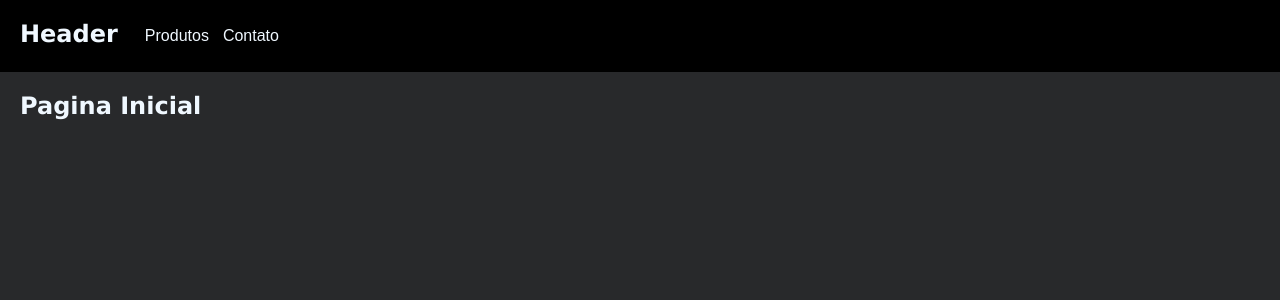
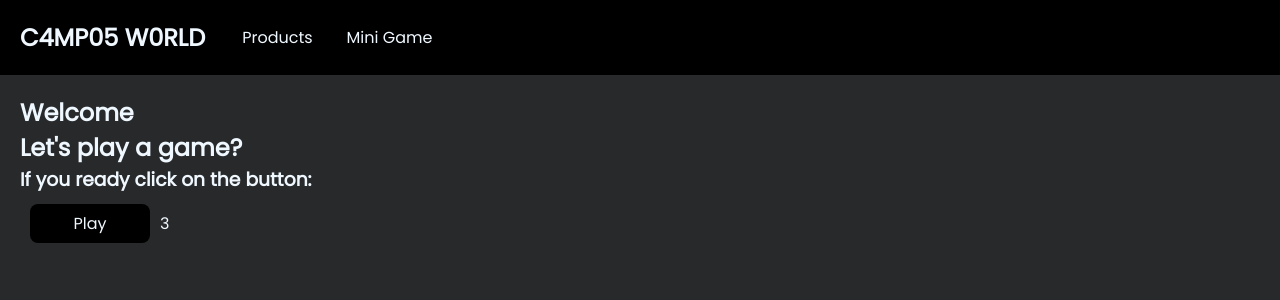
Before and after one commit to MAMBA48/CODINGONMYJOB, a React (Vite) app: page /game in a window 1280 px wide. Shown: the top 300 px of the page. Built offline with nearby package versions, Linux system fonts and the light colour scheme.

Commit message:
4 files modified, 4 added, 1 deleted

```diff
--- a/index.html
+++ b/index.html
@@ -2,6 +2,12 @@
 <html lang="en">
   <head>
     <meta charset="UTF-8" />
+    <link rel="preconnect" href="https://fonts.googleapis.com" />
+    <link rel="preconnect" href="https://fonts.gstatic.com" crossorigin />
+    <link
+      href="https://fonts.googleapis.com/css2?family=Poppins&display=swap"
+      rel="stylesheet"
+    />
     <link rel="stylesheet" href="./theme/style.css" />
     <meta name="viewport" content="width=device-width, initial-scale=1.0" />
     <title>Vite + React + TS</title>
--- a/src/App.tsx
+++ b/src/App.tsx
@@ -1,8 +1,19 @@
-//testando
+import { useEffect, useState } from 'react';
+import { Outlet } from 'react-router-dom';
+import Header from './components/header/header';
+
 const App = () => {
+  const [user, setUser] = useState(null);
+  const [count, setCount] = useState(0);
+  useEffect(() => {}, []);
+
   return (
     <main className="container">
-      <h2>Pagina Inicial</h2>
+      <Header />
+      <article className="content-app">
+        <h2>Welcome</h2>
+        <Outlet />
+      </article>
     </main>
   );
 };
--- a/src/components/header/header.tsx
+++ b/src/components/header/header.tsx
@@ -1,24 +1,15 @@
-import { useState } from 'react';
+import { Link } from 'react-router-dom';
+
 const Header = () => {
-  //testando
-  const [content, setContent] = useState<string>('home');
-  const myProducts = () => {
-    setContent('products');
-  };
-  const myContact = () => {
-    setContent('contact');
-  };
   return (
     <header>
-      <h2>Header</h2>
+      <h2>C4MP05 W0RLD</h2>
       <nav>
-        <button onClick={myProducts}>Produtos</button>
-        <button onClick={myContact}>Contato</button>
+        <Link to="/products">Products</Link>
+        <Link to="/game">Mini Game</Link>
       </nav>
-      {content === 'products' && <h2>AREA OF PRODUCTS</h2>}
-      {content === 'contact' && <h2>AREA OF CONTACT</h2>}
     </header>
   );
 };
-
+console.log('ice');
 export default Header;
--- a/src/main.tsx
+++ b/src/main.tsx
@@ -1,12 +1,33 @@
 import React from 'react';
+import { createBrowserRouter, RouterProvider } from 'react-router-dom';
 import ReactDOM from 'react-dom/client';
 import App from './App.tsx';
-import './theme/style.css';
-import Header from './components/header/header.tsx';
+import GlobalStyle from './theme/style.tsx';
+import Game from './pages/game/miniGame.tsx';
+import Products from './pages/produtcts/products.tsx';
+import NotFound from './pages/error/error.tsx';
+
+const router = createBrowserRouter([
+  {
+    path: '/',
+    element: <App />,
+    errorElement: <NotFound />,
+    children: [
+      {
+        path: 'game',
+        element: <Game />,
+      },
+      {
+        path: 'products',
+        element: <Products />,
+      },
+    ],
+  },
+]);
 
 ReactDOM.createRoot(document.getElementById('root')!).render(
   <React.StrictMode>
-    <Header />
-    <App />
+    <RouterProvider router={router} />
+    <GlobalStyle />
   </React.StrictMode>
 );
--- /dev/null
+++ b/src/pages/error/error.tsx
@@ -0,0 +1,8 @@
+const NotFound = () => {
+  return (
+    <>
+      <h2>The page not found or not exist! ( :_/ ) </h2>
+    </>
+  );
+};
+export default NotFound;
--- /dev/null
+++ b/src/pages/game/miniGame.tsx
@@ -0,0 +1,26 @@
+const Game = () => {
+  const date = new Date();
+  const hour = date.getHours();
+  const min = date.getMinutes();
+  const sec = date.getSeconds();
+  const time = `${hour}:${min}:${sec}`;
+
+  const play = () => {
+    return (
+      <>
+        <p>beginning</p>
+      </>
+    );
+  };
+  return (
+    <>
+      <h2>Let's play a game?</h2>
+      <article>
+        <h3>If you ready click on the button:</h3>
+        <button onClick={play}>Play</button>
+        {setInterval(() => sec, 1000)}
+      </article>
+    </>
+  );
+};
+export default Game;
--- /dev/null
+++ b/src/pages/produtcts/products.tsx
@@ -0,0 +1,8 @@
+const Products = () => {
+  return (
+    <>
+      <h2>Adquira os produtos da marca Campos</h2>
+    </>
+  );
+};
+export default Products;
--- a/src/theme/style.css
+++ b/src/theme/style.tsx
@@ -1,14 +1,36 @@
+import { createGlobalStyle } from 'styled-components';
+
+const GlobalStyle = createGlobalStyle`
 * {
+  font-family: 'Poppins';
   margin: 0;
   padding: 0;
   box-sizing: border-box;
   border-radius: 8px;
 }
-button {
+a {
   cursor: pointer;
   border: 1px solid transparent;
   padding: 6px;
   font-size: 1rem;
+  margin: 10px;
+  text-decoration: none;
+  color: aliceblue;
+  background: #000;
+}
+a:hover {
+  transition: all 200ms;
+  border: 1px solid transparent;
+  box-shadow: 0px 0px 8px 0.1px gray;
+}
+button {
+  width: 120px;
+  cursor: pointer;
+  border: 1px solid transparent;
+  padding: 6px;
+  font-size: 1rem;
+  margin: 10px;
+  text-decoration: none;
   color: aliceblue;
   background: #000;
 }
@@ -19,6 +41,7 @@ button:hover {
 }
 header {
   display: flex;
+  align-items: center;
   gap: 20px;
   border-radius: 0%;
   height: auto;
@@ -36,5 +59,11 @@ body {
   color: aliceblue;
 }
 .container {
+  display: flex;
+  flex-direction: column;
+}
+.content-app {
   padding: 20px;
 }
+`;
+export default GlobalStyle;
```
